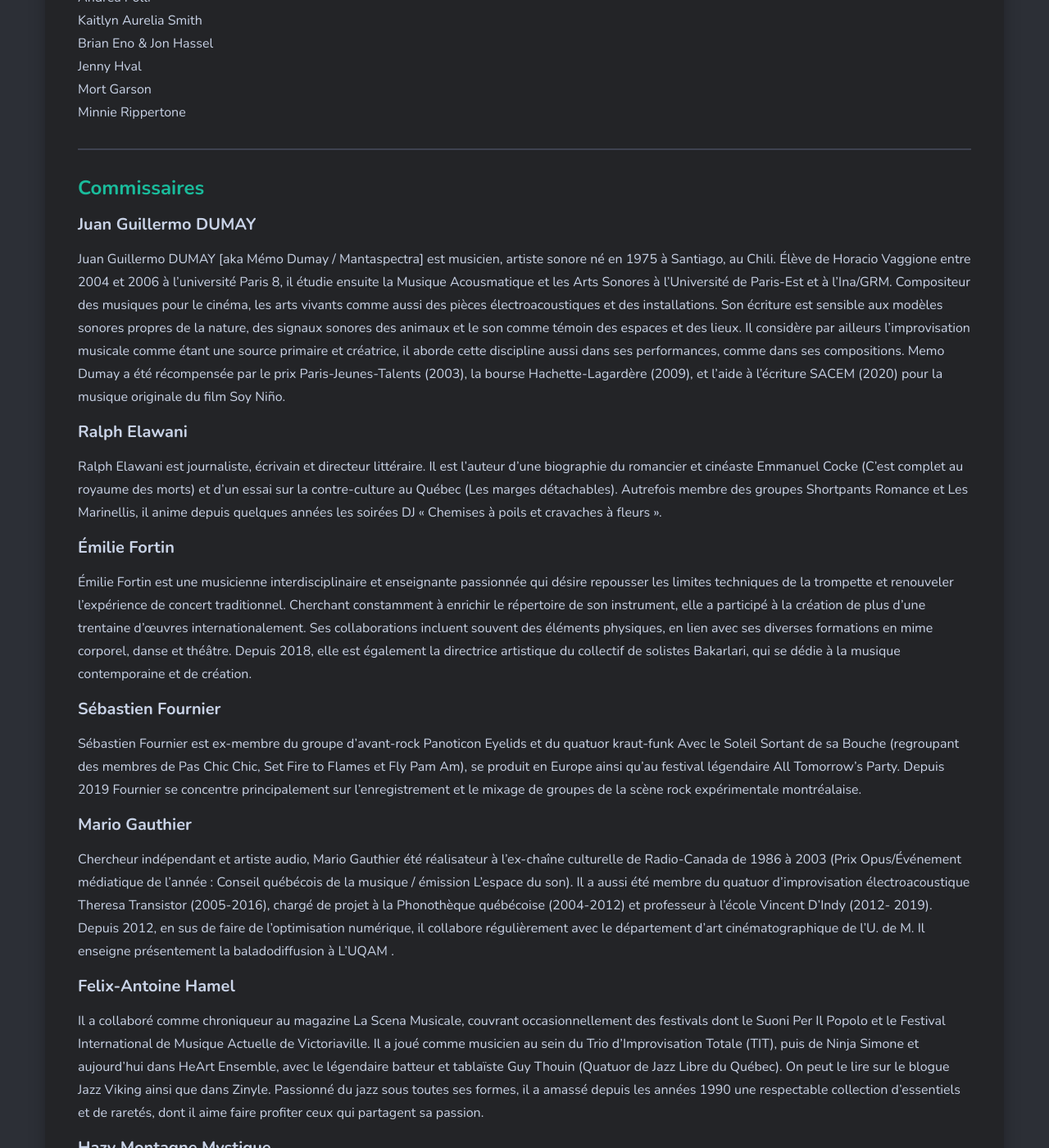
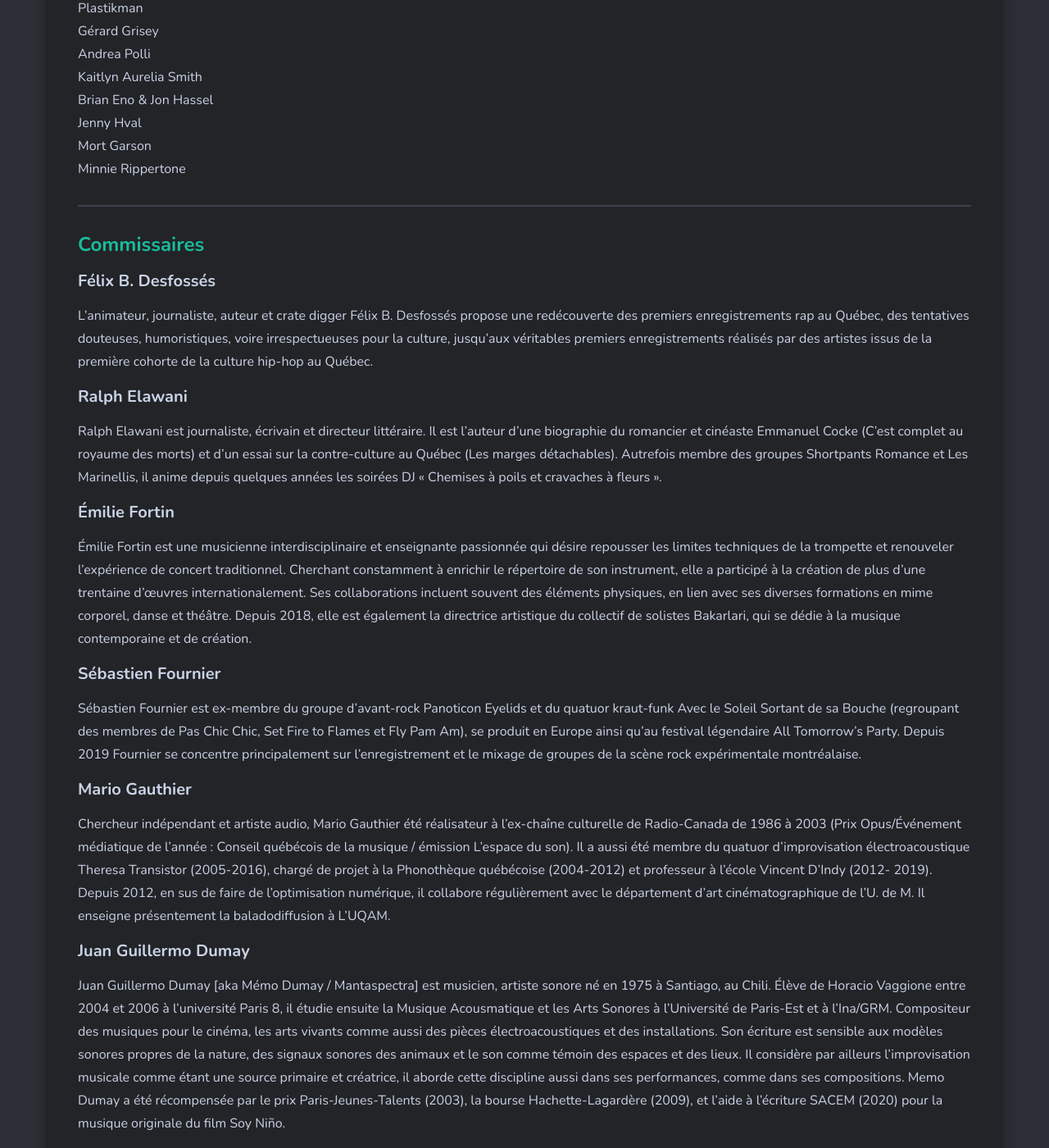
Before and after one commit to sessions-marteau/sessions-marteau-2.github.io, a Jekyll site: the page built from _pages/musique.md, in a window 1280 px wide and 1400 px high, scrolled down 5318 px. Shown: the whole window at 82% size. Built offline with Jekyll 4.4.1, drawn with Linux system fonts in a browser that asks for light colours; nearby versions of some CDN libraries.

Commit message:
Update musique.md
ajout Félix B. Desfossés

```diff
--- a/_pages/musique.md
+++ b/_pages/musique.md
@@ -18,7 +18,9 @@ permalink: /musique/
 
 <hr>
 
-<iframe width="100%" height="120" src="https://www.mixcloud.com/widget/iframe/?hide_cover=1&feed=%2Fsessionsmarteau%2Fmemo-dumay-parcours-sonore-intemporel%2F" frameborder="0" ></iframe>
+<iframe width="100%" height="120" src="https://www.mixcloud.com/widget/iframe/?hide_cover=1&feed=%2Fsessionsmarteau%2Ff%C3%A9lix-b-desfoss%C3%A9s-sur-les-racines-du-rap-qu%C3%A9b%C3%A9cois%2F" frameborder="0" ></iframe>
+
+<iframe width="100%" height="60" src="https://www.mixcloud.com/widget/iframe/?hide_cover=1&hide_artwork=1&feed=%2Fsessionsmarteau%2Fmemo-dumay-parcours-sonore-intemporel%2F" frameborder="0" ></iframe>
 
 <iframe width="100%" height="60" src="https://www.mixcloud.com/widget/iframe/?hide_cover=1&mini=1&hide_artwork=1&feed=%2Fsessionsmarteau%2Festelle-schorpp-sur-les-sauterelles%2F" frameborder="0" ></iframe>
 
@@ -361,8 +363,9 @@ Minnie Rippertone
 <hr>
 ### [Commissaires](#commissaires)
 
-#### Juan Guillermo DUMAY
-Juan Guillermo DUMAY [aka Mémo Dumay / Mantaspectra] est musicien, artiste sonore né en 1975 à Santiago, au Chili. Élève de Horacio Vaggione entre 2004 et 2006 à l’université Paris 8, il étudie ensuite la Musique Acousmatique et les Arts Sonores à l’Université de Paris-Est et à l’Ina/GRM. Compositeur des musiques pour le cinéma, les arts vivants comme aussi des pièces électroacoustiques et des installations. Son écriture est sensible aux modèles sonores propres de la nature, des signaux sonores des animaux et le son comme témoin des espaces et des lieux. Il considère par ailleurs l’improvisation musicale comme étant une source primaire et créatrice, il aborde cette discipline aussi dans ses performances, comme dans ses compositions. Memo Dumay a été récompensée par le prix Paris-Jeunes-Talents (2003), la bourse Hachette-Lagardère (2009), et l'aide à l'écriture SACEM (2020) pour la musique originale du film Soy Niño.
+
+#### Félix B. Desfossés
+L’animateur, journaliste, auteur et crate digger Félix B. Desfossés propose une redécouverte des premiers enregistrements rap au Québec, des tentatives douteuses, humoristiques, voire irrespectueuses pour la culture, jusqu'aux véritables premiers enregistrements réalisés par des artistes issus de la première cohorte de la culture hip-hop au Québec.
 
 #### Ralph Elawani
 Ralph Elawani est journaliste, écrivain et directeur littéraire. Il est l’auteur d’une biographie du romancier et cinéaste Emmanuel Cocke (C’est complet au royaume des morts) et d’un essai sur la contre-culture au Québec (Les marges détachables). Autrefois membre des groupes Shortpants Romance et Les Marinellis, il anime depuis quelques années les soirées DJ « Chemises à poils et cravaches à fleurs ».
@@ -374,7 +377,10 @@ Émilie Fortin est une musicienne interdisciplinaire et enseignante passionné
 Sébastien Fournier est ex-membre du groupe d'avant-rock Panoticon Eyelids et du quatuor kraut-funk Avec le Soleil Sortant de sa Bouche (regroupant des membres de Pas Chic Chic, Set Fire to Flames et Fly Pam Am), se produit en Europe ainsi qu'au festival légendaire All Tomorrow's Party. Depuis 2019 Fournier se concentre principalement sur l'enregistrement et le mixage de groupes de la scène rock expérimentale montréalaise.
 
 #### Mario Gauthier
-Chercheur indépendant et artiste audio, Mario Gauthier été réalisateur à l’ex-chaîne culturelle de Radio-Canada de 1986 à 2003 (Prix Opus/Événement médiatique de l’année : Conseil québécois de la musique / émission L’espace du son). Il a aussi été membre du quatuor d’improvisation électroacoustique Theresa Transistor (2005-2016), chargé de projet à la Phonothèque québécoise (2004-2012) et professeur à l’école Vincent D’Indy (2012- 2019). Depuis 2012, en sus de faire de l’optimisation numérique, il collabore régulièrement avec le département d’art cinématographique de l’U. de M. Il enseigne présentement la baladodiffusion à L’UQAM .
+Chercheur indépendant et artiste audio, Mario Gauthier été réalisateur à l’ex-chaîne culturelle de Radio-Canada de 1986 à 2003 (Prix Opus/Événement médiatique de l’année : Conseil québécois de la musique / émission L’espace du son). Il a aussi été membre du quatuor d’improvisation électroacoustique Theresa Transistor (2005-2016), chargé de projet à la Phonothèque québécoise (2004-2012) et professeur à l’école Vincent D’Indy (2012- 2019). Depuis 2012, en sus de faire de l’optimisation numérique, il collabore régulièrement avec le département d’art cinématographique de l’U. de M. Il enseigne présentement la baladodiffusion à L’UQAM.
+
+#### Juan Guillermo Dumay
+Juan Guillermo Dumay [aka Mémo Dumay / Mantaspectra] est musicien, artiste sonore né en 1975 à Santiago, au Chili. Élève de Horacio Vaggione entre 2004 et 2006 à l’université Paris 8, il étudie ensuite la Musique Acousmatique et les Arts Sonores à l’Université de Paris-Est et à l’Ina/GRM. Compositeur des musiques pour le cinéma, les arts vivants comme aussi des pièces électroacoustiques et des installations. Son écriture est sensible aux modèles sonores propres de la nature, des signaux sonores des animaux et le son comme témoin des espaces et des lieux. Il considère par ailleurs l’improvisation musicale comme étant une source primaire et créatrice, il aborde cette discipline aussi dans ses performances, comme dans ses compositions. Memo Dumay a été récompensée par le prix Paris-Jeunes-Talents (2003), la bourse Hachette-Lagardère (2009), et l'aide à l'écriture SACEM (2020) pour la musique originale du film Soy Niño.
 
 #### Felix-Antoine Hamel
 Il a collaboré comme chroniqueur au magazine La Scena Musicale, couvrant occasionnellement des festivals dont le Suoni Per Il Popolo et le Festival International de Musique Actuelle de Victoriaville. Il a joué comme musicien au sein du Trio d’Improvisation Totale (TIT), puis de Ninja Simone et aujourd’hui dans HeArt Ensemble, avec le légendaire batteur et tablaïste Guy Thouin (Quatuor de Jazz Libre du Québec). On peut le lire sur le blogue Jazz Viking ainsi que dans Zinyle. Passionné du jazz sous toutes ses formes, il a amassé depuis les années 1990 une respectable collection d’essentiels et de raretés, dont il aime faire profiter ceux qui partagent sa passion.
```
